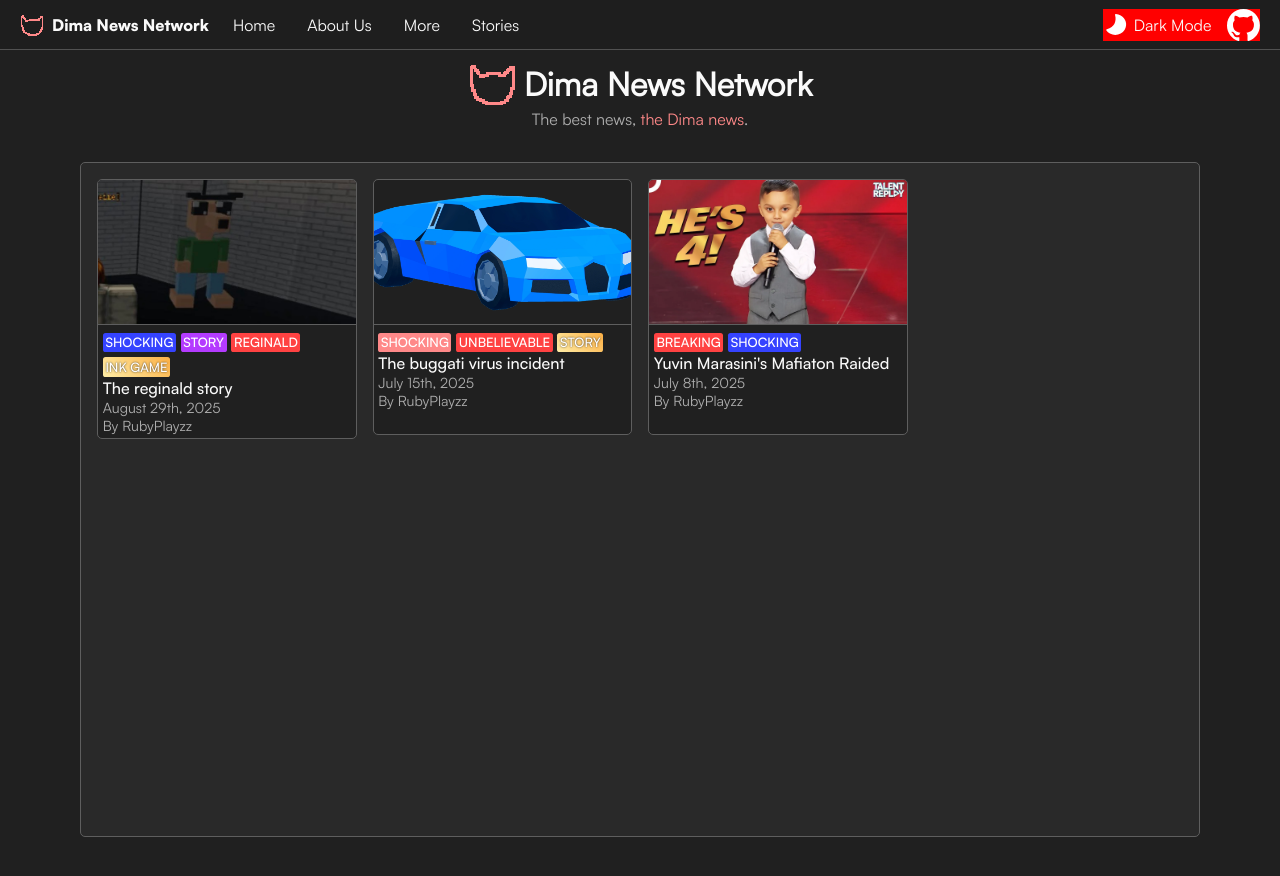
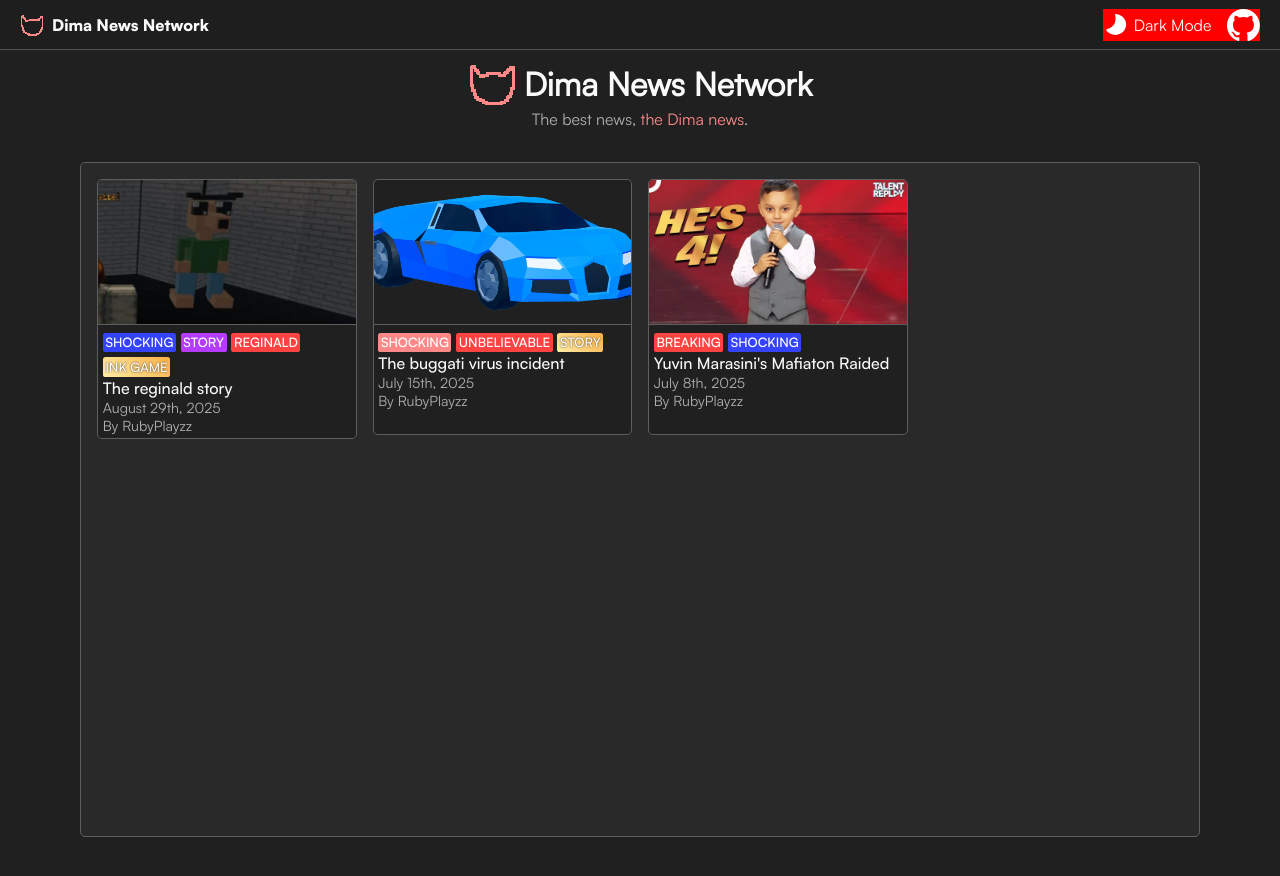
Before and after one commit to RubyPlayzz/DimaNewsNetwork, a Jekyll site: the page built from index.html, in a window 1280 px wide. Shown: the top 876 px of the page. Built offline with Jekyll 4.4.1, drawn with Linux system fonts in a browser that asks for light colours.

Commit message:
Update header.html

```diff
--- a/_includes/header.html
+++ b/_includes/header.html
@@ -99,9 +99,8 @@
             </a>
 
             <!-- Links -->
-            <div class="header-navigation">
+            <div class="header-navigation" style="display: none;">
                 <!-- Links -->
-
                 <a href="{{ site.baseurl }}/" id="home-text-nav-button" class="unstyled-link">Home</a>
                 <a href="{{ site.baseurl }}/about-us/" class="unstyled-link">About Us</a>
                 <a href="{{ site.baseurl }}/coming-soon/" class="unstyled-link">More</a>
```
